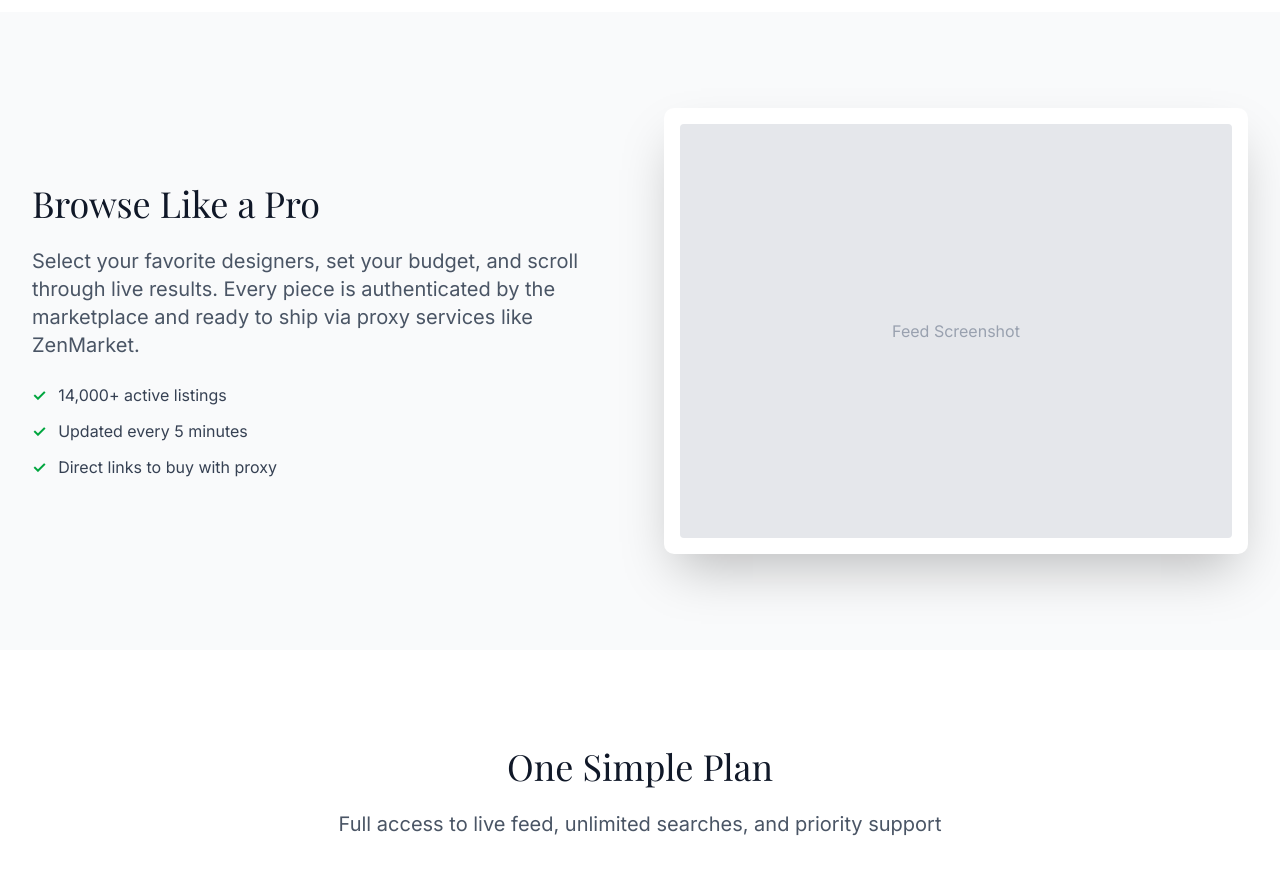
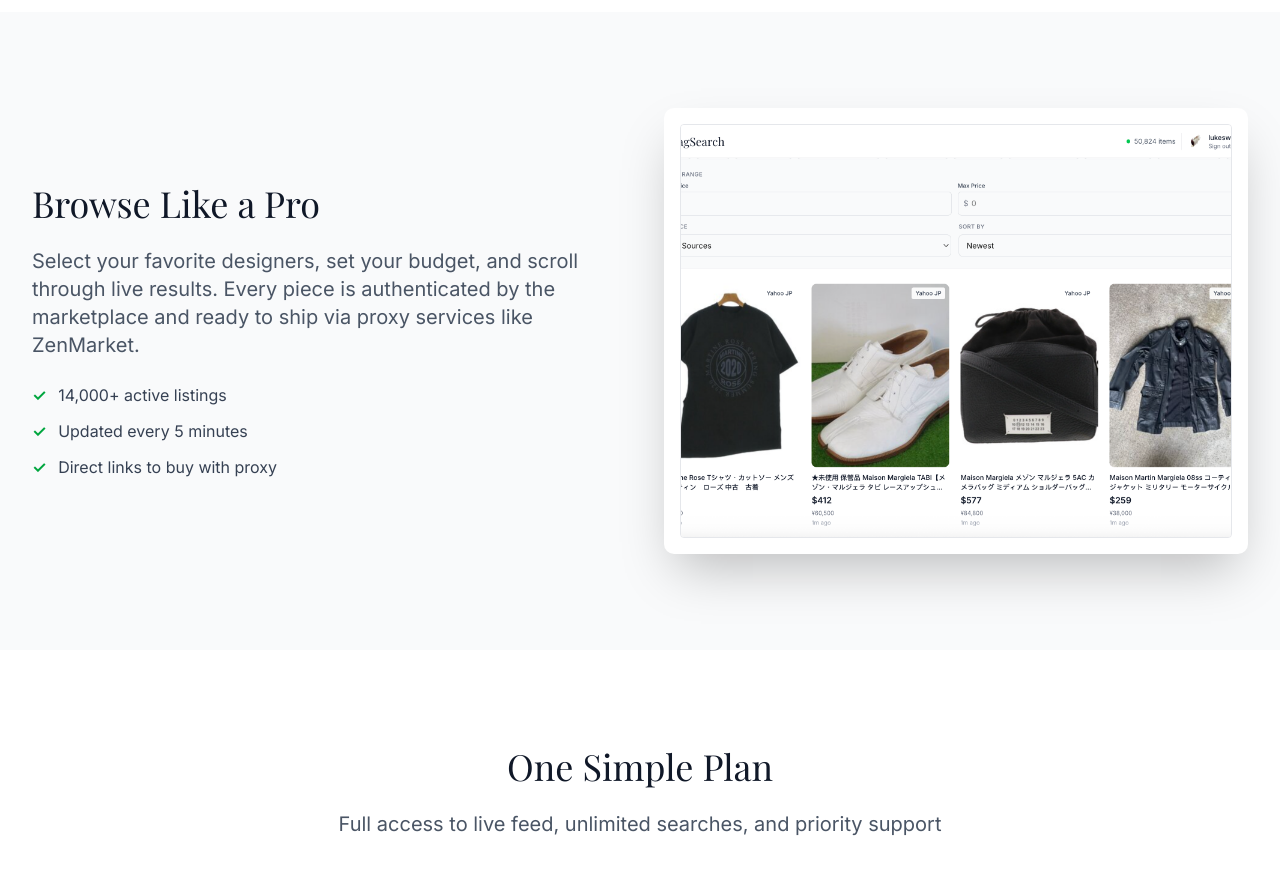
Before and after one commit to lukeswagga/swag-search-v2, a Next.js app in the folder dashboard/: page / in a window 1280 px wide. Shown: the part 1260-2134 px from the top of the page. Built offline with nearby package versions, Linux system fonts and the light colour scheme; no server answers; a web font is replaced by a local one.

Commit message:
Add feed screenshot to landing page and wire up Next image

```diff
--- a/dashboard/app/page.tsx
+++ b/dashboard/app/page.tsx
@@ -1,6 +1,7 @@
 'use client';
 
 import Link from 'next/link';
+import Image from 'next/image';
 import { signIn, signOut, useSession } from 'next-auth/react';
 import { useRouter } from 'next/navigation';
 import { useEffect } from 'react';
@@ -135,9 +136,14 @@ export default function Home() {
             </div>
 
             <div className="bg-white rounded-lg shadow-2xl p-4">
-              {/* Screenshot placeholder - add actual screenshot */}
-              <div className="aspect-[4/3] bg-gray-200 rounded flex items-center justify-center">
-                <span className="text-gray-400">Feed Screenshot</span>
+              <div className="relative aspect-[4/3] rounded overflow-hidden border border-gray-200">
+                <Image
+                  src="/feed-screenshot.png"
+                  alt="SwagSearch live feed screenshot"
+                  fill
+                  className="object-cover"
+                  priority
+                />
               </div>
             </div>
           </div>
```
